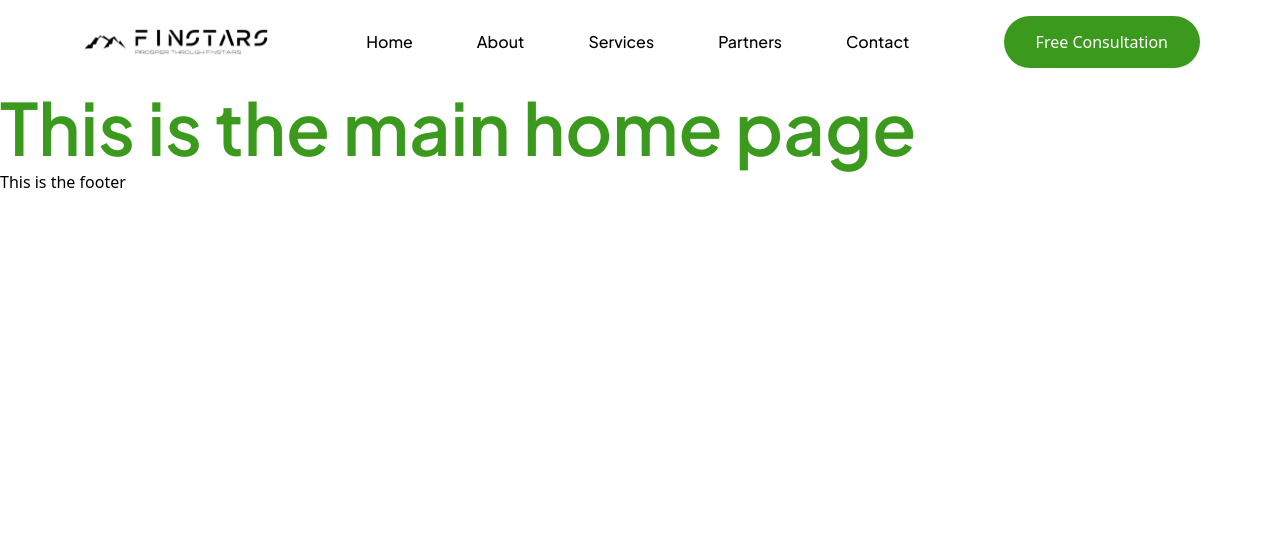
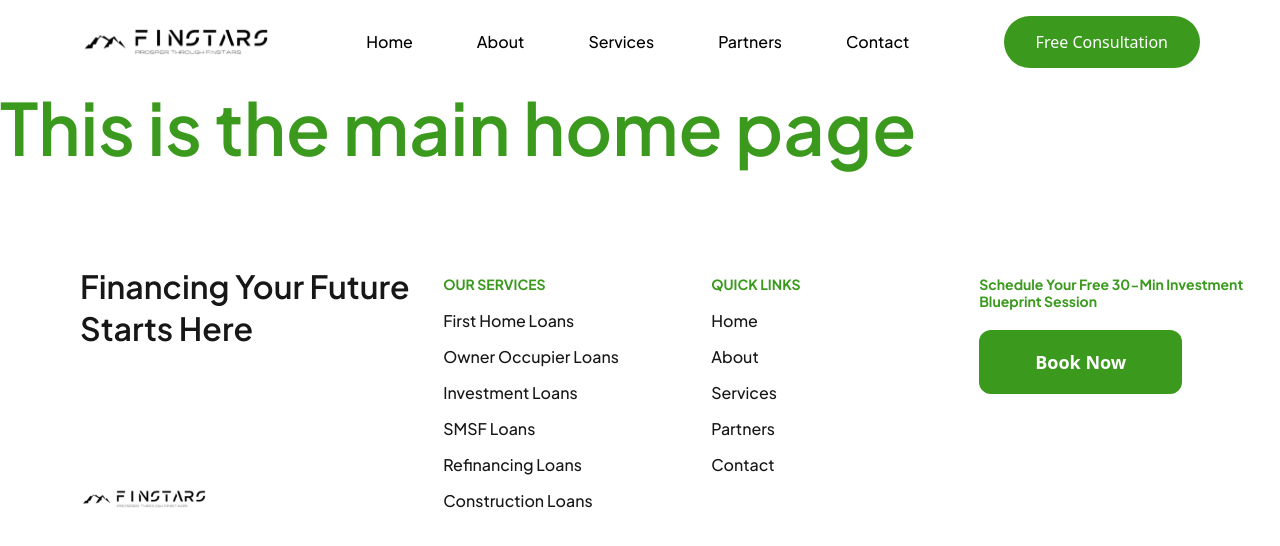
Before and after one commit to waris-ansar/finstar, a Next.js app: page / in a window 1280 px wide. Shown: the top 546 px of the page. Built offline with nearby package versions, Linux system fonts and the light colour scheme.

Commit message:
Footer component ui design

```diff
--- a/components/Footer.jsx
+++ b/components/Footer.jsx
@@ -1,7 +1,74 @@
 import React from "react";
+import data from "@/constants/data.json";
+import Image from "next/image";
+import Link from "next/link";
 
 const Footer = () => {
-  return <div>This is the footer</div>;
+  const description = data.footer.description;
+  const services = data.footer.services;
+  const quickLinks = data.footer.quickLinks;
+  const booking = data.footer.booking;
+
+  return (
+    <div className="max-container mt-24">
+      <div className="grid grid-cols-1 sm:grid-cols-2 tablg:grid-cols-4 xl:grid-cols-[31%,22.5%,22.5%,24%] gap-4">
+        {/* first column  */}
+        <div className="flex flex-col justify-between">
+          <h3 className="heading3 text-primaryBlack">{description}</h3>
+          <div className="mt-6 sm:mt-0 w-32 h-7">
+            <Image
+              src="/assets/logo.svg"
+              width={130}
+              height={30}
+              alt="logo"
+              style={{ width: "100%", height: "100%" }}
+            />
+          </div>
+        </div>
+
+        <div className="mt-[10px]">
+          <h6 className="subtext uppercase text-secondaryGreen">
+            Our services
+          </h6>
+          <div className="mt-4 flex flex-col gap-3">
+            {services.map((service, index) => (
+              <Link
+                className="para-regular text-primaryBlack"
+                key={index}
+                href={""}
+              >
+                {service}
+              </Link>
+            ))}
+          </div>
+        </div>
+
+        <div className="mt-[10px]">
+          <h6 className="subtext uppercase text-secondaryGreen">Quick Links</h6>
+          <div className="mt-4 flex flex-col gap-3">
+            {quickLinks.map((link, index) => (
+              <Link
+                className="para-regular text-primaryBlack"
+                key={index}
+                href={""}
+              >
+                {link}
+              </Link>
+            ))}
+          </div>
+        </div>
+
+        <div className="mt-[10px]">
+          <h4 className="subtext text-secondaryGreen mb-5">
+            {booking.description}
+          </h4>
+          <button className="bg-secondaryGreen px-14 py-[18px] text-white text-lg font-semibold rounded-xl">
+            {booking.cta}
+          </button>
+        </div>
+      </div>
+    </div>
+  );
 };
 
 export default Footer;
--- a/tailwind.config.js
+++ b/tailwind.config.js
@@ -17,6 +17,8 @@ module.exports = {
       },
       colors: {
         secondaryGreen: "#3B9A1E",
+        primaryBlack: "#171717",
+        primarygray: "#6A6A6A",
       },
       screens: {
         tablg: "900px",
```
